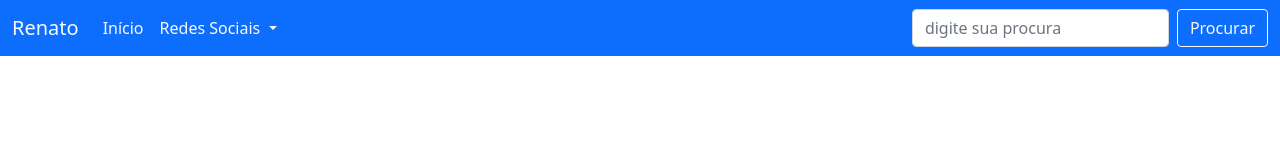
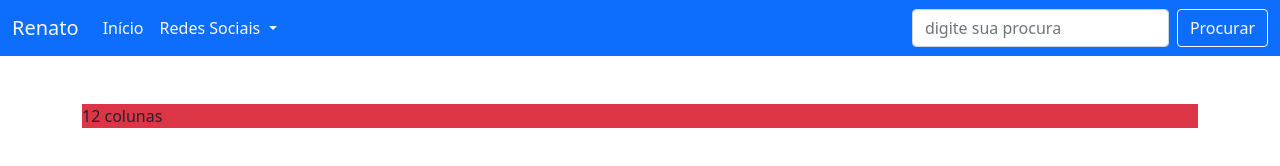
Before and after one commit to renato-novais/lading-page-bootstrap, a plain HTML site: page index.html in a window 1280 px wide. Drawn offline with nearby package versions, Linux system fonts and the light colour scheme.

Commit message:
Navbar e Grid

```diff
--- a/index.html
+++ b/index.html
@@ -43,7 +43,17 @@
   <!-- /Menu -->
 
 <!--Grid-->
+    <div class="container">
 
+      <div class="row mt-5 d-flex justify-content-center">
+
+        <div class="col-md">
+          <div class="bg-danger">12 colunas</div>
+        </div>
+
+      </div>
+
+    </div>
 <!--/Grid-->
 
   <!--Scripts necessários para utilização dos códigos JS do Bootstrap-->
```
